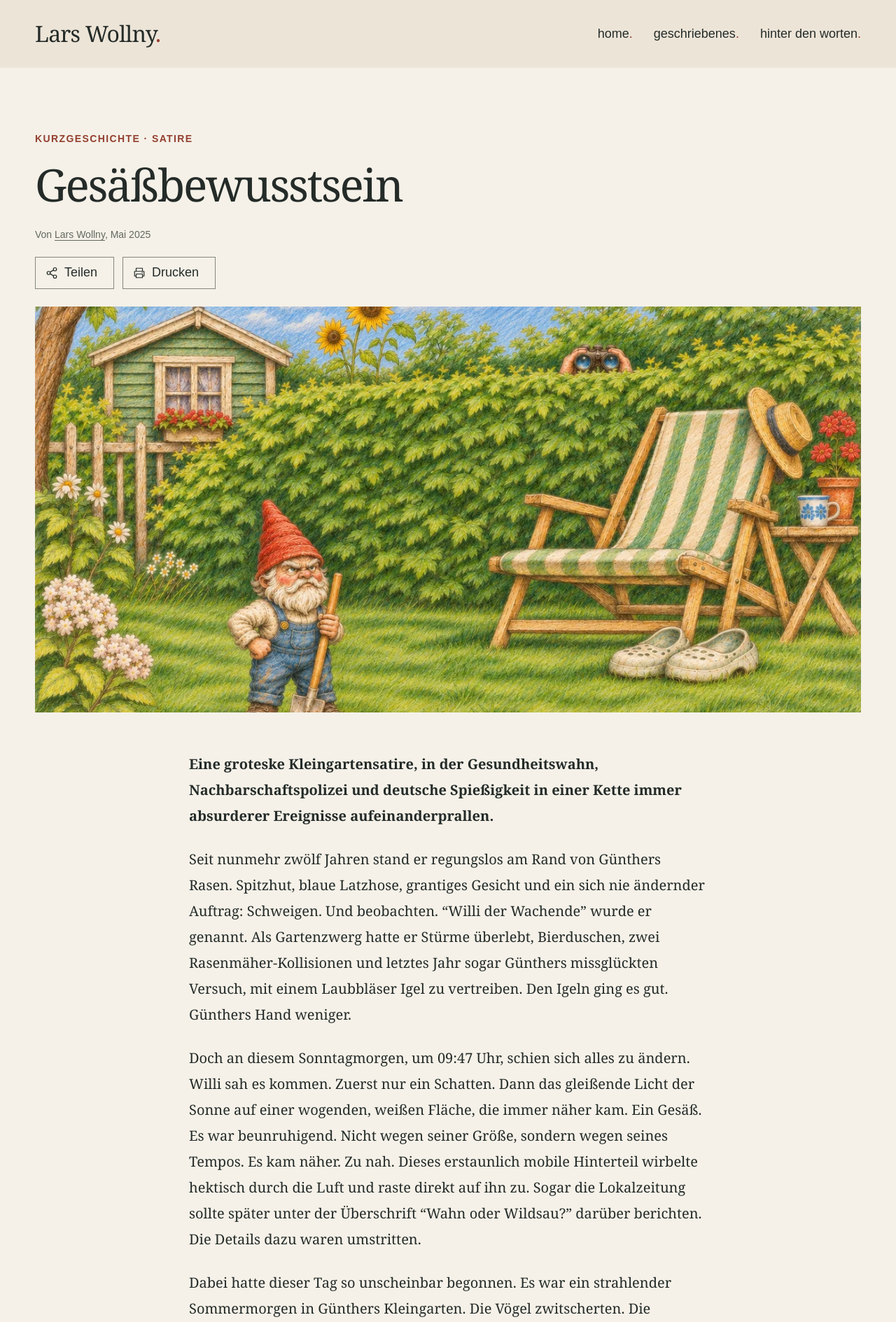
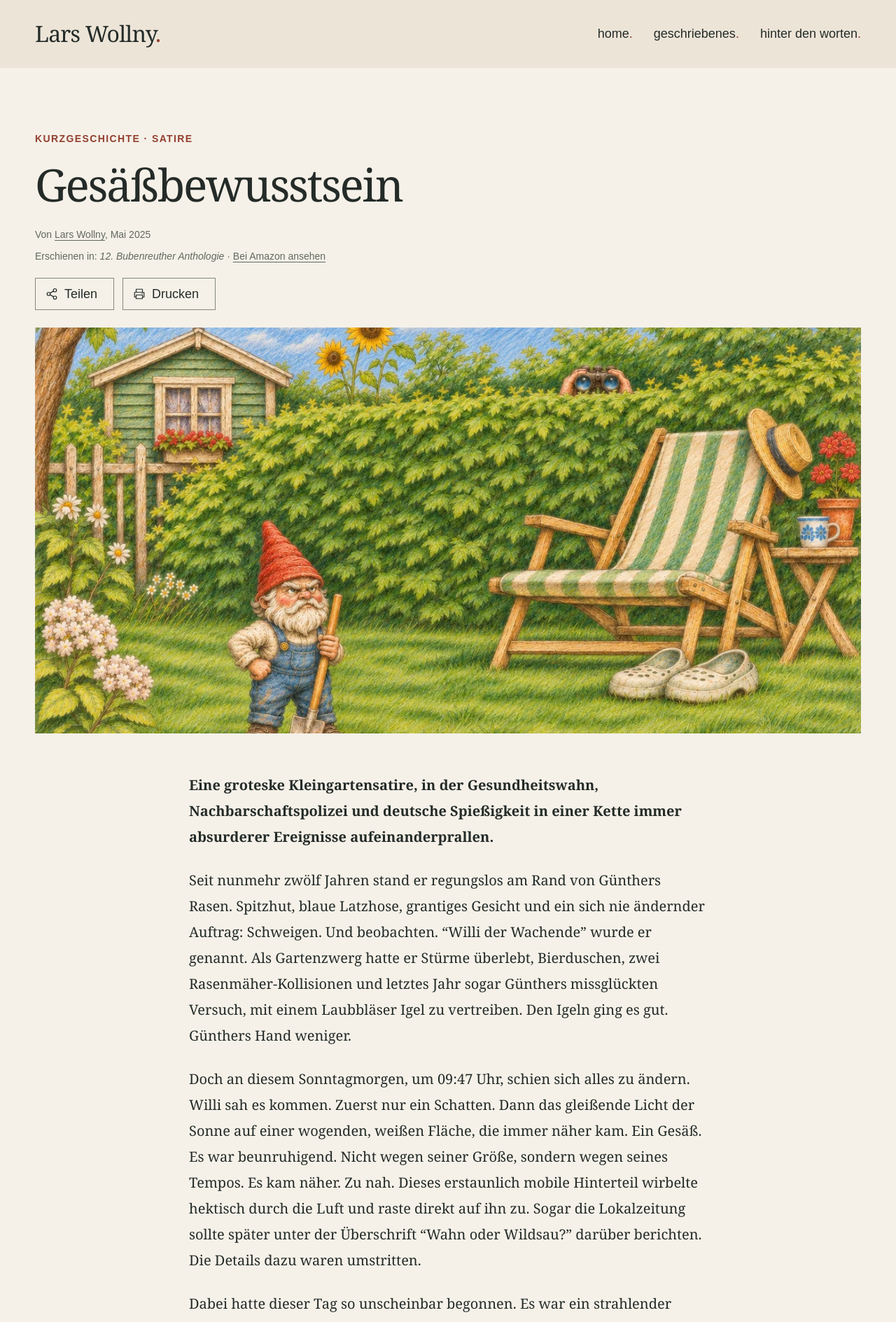
Before and after one commit to LarsLWO/website, a Jekyll site: the page built from _texts/short/gesaessbewusstsein.md, in a window 1280 px wide. Shown: the top 1889 px of the page at 70% size. Built offline with Jekyll 4.4.1, drawn with Linux system fonts in a browser that asks for light colours.

Commit message:
show publication

```diff
--- a/_includes/story-card.html
+++ b/_includes/story-card.html
@@ -1 +1 @@
-<article class="story-card" data-search="{{ include.story.title | append: ' ' | append: include.story.genre | escape }}"><h2{% if include.story.title_lang %} lang="{{ include.story.title_lang | escape }}"{% endif %}><a href="{{ include.story.url | relative_url }}">{{ include.story.title | escape }}</a></h2><div class="meta">{% include story-classification.html story=include.story %}</div><div class="story-dates">{% include story-date.html story=include.story %}</div><div class="story-visual"><a class="image-link" href="{{ include.story.url | relative_url }}" aria-label="{{ include.story.title | escape }} lesen">{% include responsive-image.html story=include.story priority=include.priority sizes='(max-width: 700px) 100vw, 50vw' %}</a>{% include story-card-actions.html story=include.story %}</div><p>{% include story-description.html story=include.story %}</p><div class="story-tags">{% for tag in include.story.tags %}<a class="tag" href="{{ '/stories/' | relative_url }}#tag={{ tag | url_encode }}">#{{ tag | escape }}</a>{% endfor %}</div></article>
+<article class="story-card" data-search="{{ include.story.title | append: ' ' | append: include.story.genre | escape }}"><h2{% if include.story.title_lang %} lang="{{ include.story.title_lang | escape }}"{% endif %}><a href="{{ include.story.url | relative_url }}">{{ include.story.title | escape }}</a></h2><div class="meta">{% include story-classification.html story=include.story %}</div>{% include story-card-dates.html story=include.story inline_publication=true %}<div class="story-visual"><a class="image-link" href="{{ include.story.url | relative_url }}" aria-label="{{ include.story.title | escape }} lesen">{% include responsive-image.html story=include.story priority=include.priority sizes='(max-width: 700px) 100vw, 50vw' %}</a>{% include story-card-actions.html story=include.story %}</div><p>{% include story-description.html story=include.story %}</p><div class="story-tags">{% for tag in include.story.tags %}<a class="tag" href="{{ '/stories/' | relative_url }}#tag={{ tag | url_encode }}">#{{ tag | escape }}</a>{% endfor %}</div></article>
--- a/_layouts/magazine.html
+++ b/_layouts/magazine.html
@@ -6,7 +6,7 @@
 <meta http-equiv="Content-Security-Policy" content="default-src 'self'; script-src 'self' https://static.cloudflareinsights.com; style-src 'self'; img-src 'self' data:; font-src 'self'; media-src 'self'; connect-src 'self' https://cloudflareinsights.com; object-src 'none'; base-uri 'self'; form-action 'self'">
 <meta name="referrer" content="strict-origin-when-cross-origin">
 {% include seo.html %}
-<link rel="stylesheet" href="{{ '/assets/css/magazine.css' | relative_url }}?v=song-dialog-focus"></head><body id="seitenanfang"><a class="skip" href="#inhalt">Zum Inhalt</a>
+<link rel="stylesheet" href="{{ '/assets/css/magazine.css' | relative_url }}?v=card-dates-inline"></head><body id="seitenanfang"><a class="skip" href="#inhalt">Zum Inhalt</a>
 <header class="site-header-band"><div class="wrap site-header"><a class="brand" href="{{ '/' | relative_url }}">Lars Wollny<span class="brand-dot" aria-hidden="true">.</span></a><nav aria-label="Hauptnavigation"><a href="{{ '/' | relative_url }}"{% if page.nav == 'home' %} aria-current="page"{% endif %}>home<span class="brand-dot" aria-hidden="true">.</span></a><a href="{{ '/stories/' | relative_url }}"{% if page.nav == 'stories' %} aria-current="page"{% endif %}>geschriebenes<span class="brand-dot" aria-hidden="true">.</span></a><a href="{{ '/ueber-mich/' | relative_url }}"{% if page.nav == 'about' %} aria-current="page"{% endif %}>hinter den worten<span class="brand-dot" aria-hidden="true">.</span></a></nav></div></header>
 <div class="wrap"><main id="inhalt">{{ content }}{% if page.footer_actions == 'share' %}{% include page-actions.html %}{% endif %}</main><p class="print-source">Lars Wollny<br>Quelle: {{ page.url | replace: 'index.html', '' | absolute_url | escape }}</p></div>
 <footer class="site-footer"><nav class="wrap" aria-label="Rechtliche Informationen"><a href="{{ '/datenschutz/' | relative_url }}">datenschutz<span class="brand-dot" aria-hidden="true">.</span></a><a href="{{ '/cookies/' | relative_url }}">cookies<span class="brand-dot" aria-hidden="true">.</span></a><a href="{{ '/impressum/' | relative_url }}">impressum<span class="brand-dot" aria-hidden="true">.</span></a></nav></footer>
--- a/_layouts/story.html
+++ b/_layouts/story.html
@@ -7,6 +7,17 @@ nav: stories
     <p class="eyebrow">{% include story-classification.html story=page %}</p>
     <h1{% if page.title_lang %} lang="{{ page.title_lang | escape }}"{% endif %}>{{ page.title | escape }}</h1>
     <p class="byline">Von <a href="{{ '/ueber-mich/' | relative_url }}" rel="author">Lars Wollny</a>{% if page.date %}, {% include story-date.html story=page %}{% endif %}</p>
+    {% assign publication_title = page.publication_title | default: '' | strip %}
+    {% if publication_title != empty %}
+      {% assign publication_shop_name = page.publication_shop_name | default: '' | strip %}
+      {% assign publication_shop_url = page.publication_shop_url | default: '' | strip %}
+      <p class="byline">
+        Erschienen in: <em>{{ publication_title | escape }}</em>
+        {% if publication_shop_name != empty and publication_shop_url != empty %}
+          · <a href="{{ publication_shop_url | escape }}" target="_blank" rel="noopener noreferrer">{{ publication_shop_name | escape }}</a>
+        {% endif %}
+      </p>
+    {% endif %}
     {% include story-toolbar.html %}
   </header>
   {% if page.image %}<figure class="article-image">{% include responsive-image.html story=page priority=true sizes='(max-width: 700px) calc(100vw - 36px), (max-width: 1260px) calc(100vw - 80px), 1180px' %}</figure>{% endif %}
--- a/_texts/short/gesaessbewusstsein.md
+++ b/_texts/short/gesaessbewusstsein.md
@@ -12,6 +12,9 @@ image_width: 1280
 image_height: 853
 image_alt: "Buntstiftzeichnung eines kleinen, grimmigen Gartenzwergs mit roter Mütze und blauer Latzhose. Eine Hand hält eine Schaufel mit geradem Stiel, die andere stemmt er in die Hüfte; dahinter eine Gartenliege und ein Fernglas über der Hecke."
 date: "2025-05-29"
+publication_title: "12. Bubenreuther Anthologie"
+publication_shop_name: "Bei Amazon ansehen"
+publication_shop_url: "https://www.amazon.de/dp/3696752177"
 ---
 
 Seit nunmehr zwölf Jahren stand er regungslos am Rand von Günthers Rasen. Spitzhut, blaue Latzhose, grantiges Gesicht und ein sich nie ändernder Auftrag: Schweigen. Und beobachten. "Willi der Wachende" wurde er genannt. Als Gartenzwerg hatte er Stürme überlebt, Bierduschen, zwei Rasenmäher-Kollisionen und letztes Jahr sogar Günthers missglückten Versuch, mit einem Laubbläser Igel zu vertreiben. Den Igeln ging es gut. Günthers Hand weniger.
--- a/assets/css/magazine.css
+++ b/assets/css/magazine.css
@@ -65,6 +65,7 @@
 @media(max-width:700px){.about-intro{grid-template-columns:minmax(0,1fr) minmax(100px,32%);column-gap:16px}.about-intro>.eyebrow,.about-intro>h1{grid-column:1 / -1}.about-intro>.author-portrait{grid-row:3;align-self:start;padding:5px}.about-intro>.intro{grid-row:3}.story-card h2,#stories .story-card h2{font-size:32px}}
 
 /* Teaser metadata sits above the image. */
+.story-card-publication{flex-basis:100%;overflow-wrap:anywhere}
 .story-card .meta{margin-top:0}.story-visual{margin-bottom:18px}
 
 /* Small portrait within the background text. */
@@ -300,6 +301,7 @@
   .story-carousel.is-active .story-card{display:grid;grid-row:title / end;grid-template-rows:subgrid}
   .story-carousel.is-active .story-card>h2{grid-row:title}
   .story-carousel.is-active .story-card>.meta{grid-row:type}
+  .story-carousel .story-card>.story-dates{display:block}
   .story-carousel.is-active .story-card>.story-dates{grid-row:date}
   .story-carousel .story-visual{grid-row:image;margin:0}
   .story-carousel .story-card>p{color:#5c6258}
@@ -334,9 +336,10 @@
   #stories .story-visual{margin-inline:calc((100% - 100cqw) / 2)}
   .story-carousel-stage{padding-block:0}
   .story-carousel-arrow{border:0}
-  .story-carousel .story-card{display:grid;grid-template:"image" auto "type" auto / minmax(0,1fr);overflow-wrap:anywhere}
-  .story-carousel .story-card>:is(p,.story-dates,.story-tags){display:none}
-  .story-carousel.is-active .story-carousel-stage{grid-template-rows:[image] auto [type] auto [end]}
+  .story-carousel .story-card{display:grid;grid-template:"image" auto "type" auto "date" auto / minmax(0,1fr);overflow-wrap:anywhere}
+  .story-carousel .story-card>:is(p,.story-tags){display:none}
+  .story-carousel .story-card>.story-dates{grid-row:date}
+  .story-carousel.is-active .story-carousel-stage{grid-template-rows:[image] auto [type] auto [date] auto [end]}
   .story-carousel.is-active .story-grid,.story-carousel.is-active .story-card{grid-area:image / 1 / end / 2}
   .story-carousel .story-carousel-controls{grid-area:image / 1 / type / 2}
   .story-carousel .story-card>h2,.story-carousel .story-visual{grid-column:1}
--- a/stories.html
+++ b/stories.html
@@ -76,7 +76,7 @@ description: "Von unerwarteten Begegnungen, eigensinnigen Menschen und kleinen B
             {{ story.title }}
           </a>
         </h2>
-        <div class="meta">{% include story-classification.html story=story %}</div><div class="story-dates">{% include story-date.html story=story %}</div><div class="story-visual"><a class="image-link" href="{{ story.url | relative_url }}" aria-label="{{ story.title | escape }} lesen">{% include responsive-image.html story=story priority=forloop.first sizes='(max-width: 700px) 100vw, (max-width: 1260px) calc((100vw - 122px) / 2), 569px' %}</a>{% include story-card-actions.html story=story %}</div>
+        <div class="meta">{% include story-classification.html story=story %}</div>{% include story-card-dates.html story=story %}<div class="story-visual"><a class="image-link" href="{{ story.url | relative_url }}" aria-label="{{ story.title | escape }} lesen">{% include responsive-image.html story=story priority=forloop.first sizes='(max-width: 700px) 100vw, (max-width: 1260px) calc((100vw - 122px) / 2), 569px' %}</a>{% include story-card-actions.html story=story %}</div>
 
         <p>{% include story-description.html story=story %}</p>
         <p class="search-excerpt" hidden></p>
```
Also changed, not shown: _includes/story-card-dates.html (added, +10 -0 lines).
